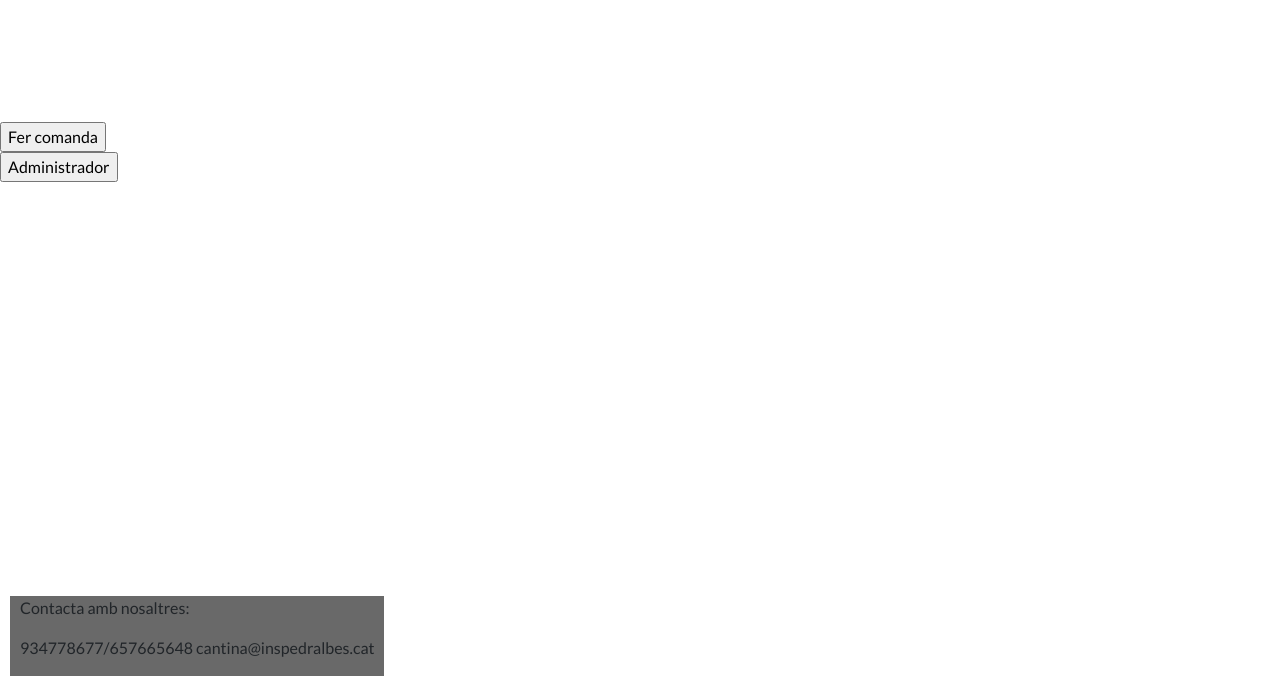
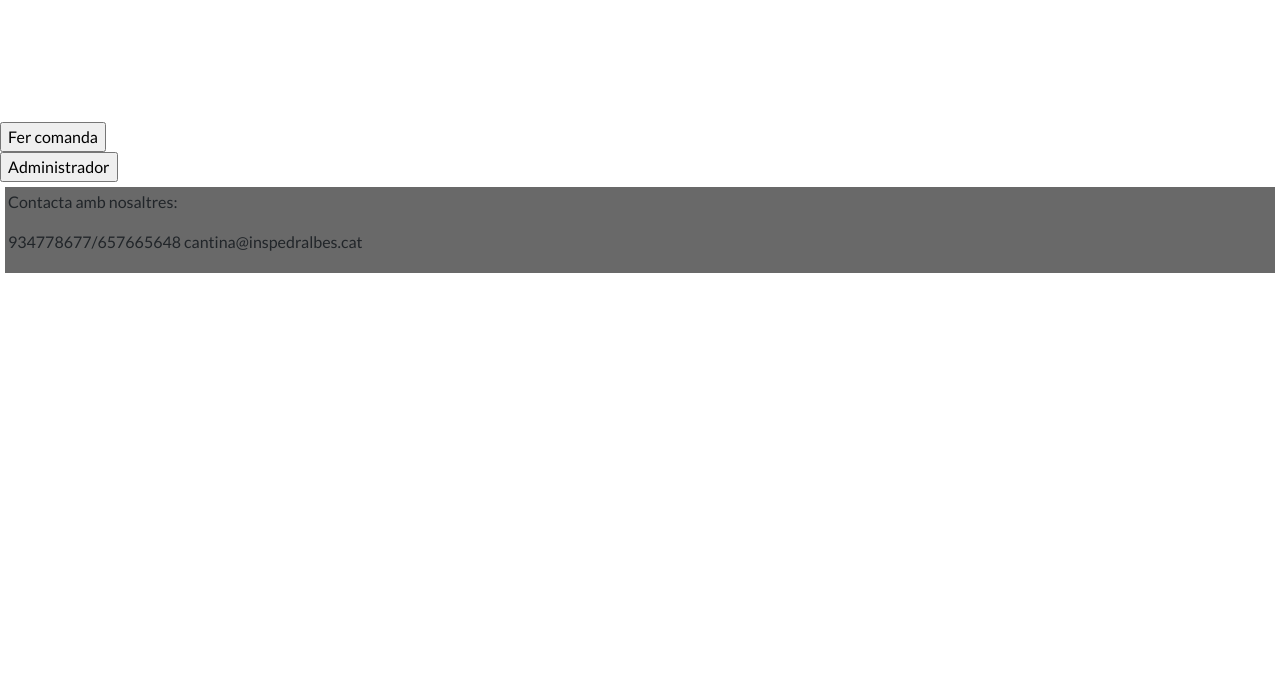
Before and after one commit to a14joerodnad/ProjecteJJG, a PHP site: page / in a window 1280 px wide. Shown: the part 104-800 px from the top of the page. Run offline with PHP 8.4, Linux system fonts and the light colour scheme; some libraries are stand-ins or nearby versions.

Commit message:
progreso carrito

```diff
--- a/css/css.css
+++ b/css/css.css
@@ -62,13 +62,10 @@ input[type="submit"]:hover {
 }
 
 .piepagina{
-   position: absolute;
    background-color: dimgrey;
-   bottom: 10px;
-   padding: 0 10px 0 10px;
-   margin: 10px;
-   display: flex;
    align-items: center;
+   padding: 3px;
+   margin: 5px;
 }
 
 header{
```
Also changed, not shown: carro.php (added, +23 -0 lines), carroform.php (renamed from formulario.php).
